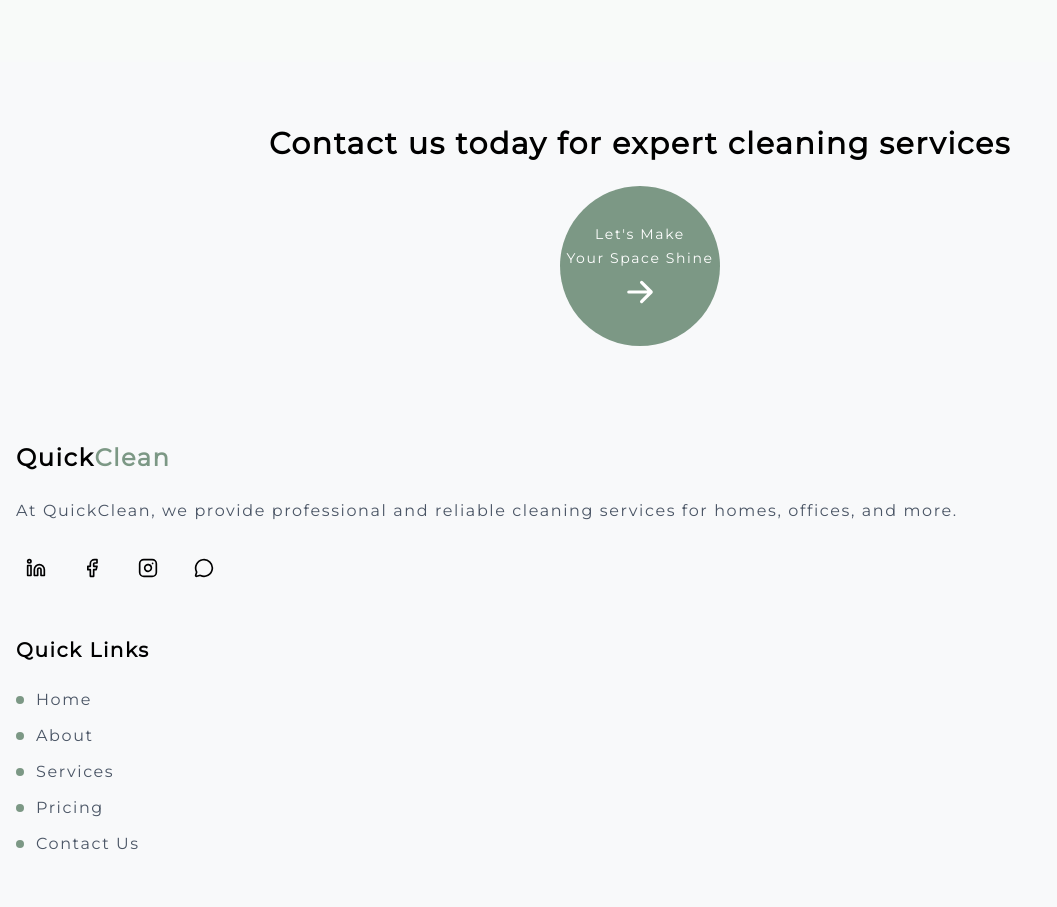
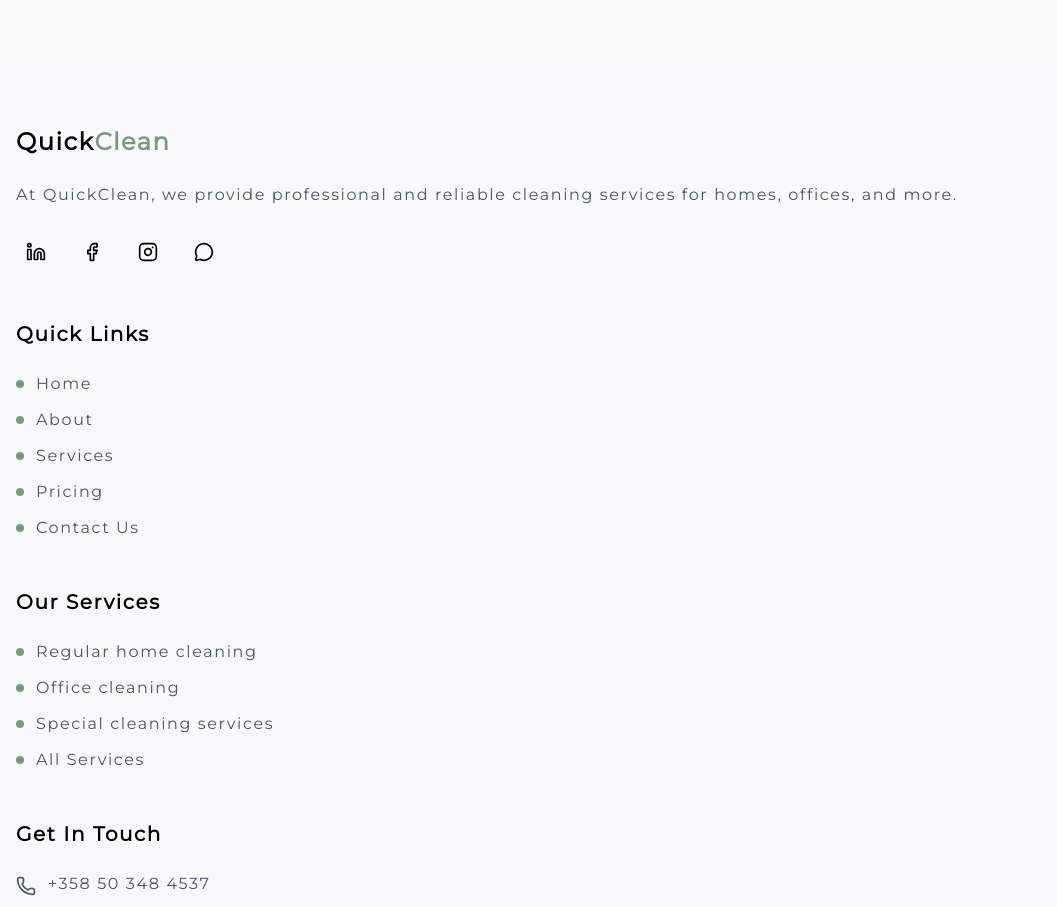
Before and after one commit to Gbolahan007/quick-clean, a Next.js app: page /en/pricing in a window 1280 px wide. Shown: the part 1520-2427 px from the top of the page, without its empty margins (0-1057 px from the left). Built offline with nearby package versions, Linux system fonts and the light colour scheme.

Commit message:
updated header

```diff
--- a/app/[locale]/booking/page.tsx
+++ b/app/[locale]/booking/page.tsx
@@ -139,7 +139,7 @@ function MobilePricingStrip() {
   return (
     <div
       className={[
-        "lg:hidden sticky bottom-0 z-20",
+        "lg:hidden fixed w-full bottom-0 z-20",
         "bg-[#0a1628] border-t border-white/10",
         "px-5 py-3 flex items-center justify-between gap-4",
       ].join(" ")}
--- a/app/[locale]/pricing/components/PricingTable.tsx
+++ b/app/[locale]/pricing/components/PricingTable.tsx
@@ -2,7 +2,7 @@
 
 import React from "react";
 import { useTranslations } from "next-intl";
-import { APARTMENT_TYPES, type ApartmentType } from "../data/apartmentType"; // ← import type
+import { APARTMENT_TYPES, type ApartmentType } from "../data/apartmentType";
 import { getPrice } from "../data/pricing";
 import type { Plan } from "@/app/types/booking";
 
--- a/app/components/Footer.tsx
+++ b/app/components/Footer.tsx
@@ -19,36 +19,6 @@ export default function Footer() {
     <footer className="bg-[#f8f9fa] text-black border-t border-gray-200 tracking-widest">
       {/* Main Footer Content */}
       <div className="mx-auto max-w-7xl px-4 sm:px-6 lg:px-8 py-16">
-        {/* Top CTA Section */}
-        <div className="flex flex-col md:flex-row items-center justify-between mb-16 pb-8 border-b border-gray-200">
-          <h2 className="text-3xl md:text-4xl font-bold mb-6 md:mb-0 text-black">
-            {t("footer.ctaHeadline")}
-          </h2>
-          <Link href="/quote" className="group relative">
-            <div className="w-40 h-40 rounded-full bg-[#7c9885] flex items-center justify-center hover:bg-[#6a8573] transition-all duration-300 hover:scale-105 shadow-lg">
-              <div className="text-center text-white">
-                <p className="text-sm font-medium mb-1">
-                  {t("footer.ctaLine1")}
-                </p>
-                <p className="text-sm font-medium">{t("footer.ctaLine2")}</p>
-                <div className="mt-2">
-                  <svg
-                    className="w-8 h-8 mx-auto"
-                    fill="currentColor"
-                    viewBox="0 0 20 20"
-                  >
-                    <path
-                      fillRule="evenodd"
-                      d="M10.293 3.293a1 1 0 011.414 0l6 6a1 1 0 010 1.414l-6 6a1 1 0 01-1.414-1.414L14.586 11H3a1 1 0 110-2h11.586l-4.293-4.293a1 1 0 010-1.414z"
-                      clipRule="evenodd"
-                    />
-                  </svg>
-                </div>
-              </div>
-            </div>
-          </Link>
-        </div>
-
         {/* Footer Columns */}
         <div className="grid grid-cols-1 md:grid-cols-2 lg:grid-cols-4 gap-12">
           {/* Company Info */}
--- a/app/components/Header.tsx
+++ b/app/components/Header.tsx
@@ -16,11 +16,25 @@ function useScrollDirection() {
     const THRESHOLD = 8;
 
     function onScroll() {
-      const current = window.scrollY;
-      setAtTop(current < 10);
-      if (Math.abs(current - lastScrollY.current) < THRESHOLD) return;
-      setVisible(current < lastScrollY.current);
-      lastScrollY.current = current;
+      const current = Math.max(0, window.scrollY); // clamp negative iOS bounce values
+      const isAtTop = current < 10;
+
+      setAtTop(isAtTop);
+
+      // Always show header when near the top
+      if (isAtTop) {
+        setVisible(true);
+        lastScrollY.current = current;
+        return;
+      }
+
+      const delta = current - lastScrollY.current;
+
+      // Only flip visibility when delta is meaningful, but always advance the ref
+      if (Math.abs(delta) >= THRESHOLD) {
+        setVisible(delta < 0); // scrolling up → show; scrolling down → hide
+        lastScrollY.current = current;
+      }
     }
 
     window.addEventListener("scroll", onScroll, { passive: true });
@@ -202,7 +216,7 @@ function HeaderContent() {
     <header
       className={`
         fixed top-0 left-0 right-0 z-50
-        transition-[transform,box-shadow]  duration-300 ease-in-out
+        transition-[transform,box-shadow] duration-300 ease-in-out
         ${visible ? "translate-y-0" : "-translate-y-full"}
       `}
     >
--- a/app/components/Home/HeroSection.tsx
+++ b/app/components/Home/HeroSection.tsx
@@ -9,12 +9,12 @@ export default function HeroSection() {
   const locale = useLocale();
   const isFinnish = locale === "fi";
 
-  const trustAvatars = [
-    { src: "/face1.jpg", alt: "Happy customer" },
-    { src: "/face2.jpg", alt: "Happy customer" },
-    { src: "/face3.jpg", alt: "Happy customer" },
-    { src: "/face4.jpg", alt: "Happy customer" },
-  ];
+  // const trustAvatars = [
+  //   { src: "/face1.jpg", alt: "Happy customer" },
+  //   { src: "/face2.jpg", alt: "Happy customer" },
+  //   { src: "/face3.jpg", alt: "Happy customer" },
+  //   { src: "/face4.jpg", alt: "Happy customer" },
+  // ];
 
   return (
     <section className="relative min-h-160 lg:min-h-150 flex items-center py-12">
@@ -68,7 +68,7 @@ export default function HeroSection() {
           {/* Trust row — avatars + text */}
           <div className="flex items-center gap-3">
             {/* Stacked avatars */}
-            <div className="flex -space-x-3">
+            {/* <div className="flex -space-x-3">
               {trustAvatars.map((avatar, index) => (
                 <div
                   key={index}
@@ -82,7 +82,7 @@ export default function HeroSection() {
                   />
                 </div>
               ))}
-            </div>
+            </div> */}
 
             {/* Trust text */}
             <p className={`${isFinnish ? "text-xs" : "text-sm"} text-gray-200`}>
--- a/app/components/booking/BookingProgress.tsx
+++ b/app/components/booking/BookingProgress.tsx
@@ -36,7 +36,6 @@ export function BookingProgress() {
 
           return (
             <React.Fragment key={step}>
-              {/* Step node */}
               <li className="flex flex-col items-center shrink-0">
                 <button
                   type="button"
--- a/app/components/booking/BookingSidebar.tsx
+++ b/app/components/booking/BookingSidebar.tsx
@@ -27,7 +27,7 @@ export function BookingSidebar() {
   const hasDiscount = addonsSummary.discount > 0;
 
   return (
-    <aside className="bg-white rounded-2xl border border-gray-200 shadow-[0_4px_24px_rgba(10,22,40,0.06)] overflow-hidden sticky top-6">
+    <aside className="bg-white rounded-2xl border border-gray-200 shadow-[0_4px_24px_rgba(10,22,40,0.06)] overflow-hidden sticky top-6 ">
       {/* Header */}
       <div className="bg-[#0a1628] px-5 py-4">
         <p className="text-[10px] font-bold uppercase tracking-[0.12em] text-white/50 mb-1">
@@ -148,7 +148,7 @@ function Row({
   valueClass?: string;
 }) {
   return (
-    <div className="flex items-center justify-between gap-4">
+    <div className="flex items-center justify-between gap-4 ">
       <span className="text-[12px] text-gray-400 shrink-0">{label}</span>
       <span className={`text-[13px] font-medium text-right ${valueClass}`}>
         {value}
--- a/app/types/api.ts
+++ b/app/types/api.ts
@@ -1,5 +1,3 @@
-// types/api.ts
-
 import type { BookingFrequency, ServiceType } from "./booking";
 
 // ── What the server action receives ──────────────────────────────────────────
@@ -21,9 +19,9 @@ export interface BookingSubmitPayload {
   accessInstructions?: string;
 
   // ── Schedule ──────────────────────────────────────────────────────────────
-  bookingDate: string; // "YYYY-MM-DD"
+  bookingDate: string;
   timeSlot: string;
-  slotId: string; // "08:00" | "11:00" | "14:00"
+  slotId: string;
 
   // ── Service / pricing snapshot ────────────────────────────────────────────
   serviceType: ServiceType;
@@ -49,7 +47,7 @@ export interface BookingSubmitPayload {
   };
 
   // ── Notes ─────────────────────────────────────────────────────────────────
-  specialNotes: string; // pre-serialized JSON string
+  specialNotes: string;
 }
 
 // ── What the server action returns ───────────────────────────────────────────
```
Also changed, not shown: app/schema/booking.ts (+1 -6 lines), app/types/booking.ts (+1 -19 lines).
